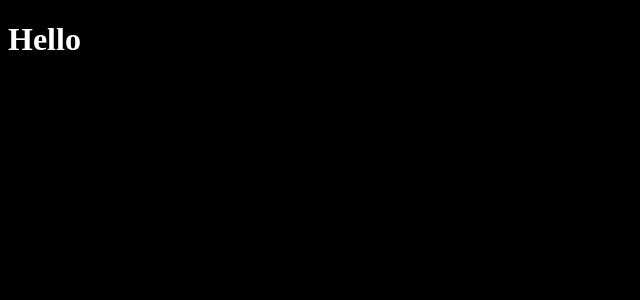
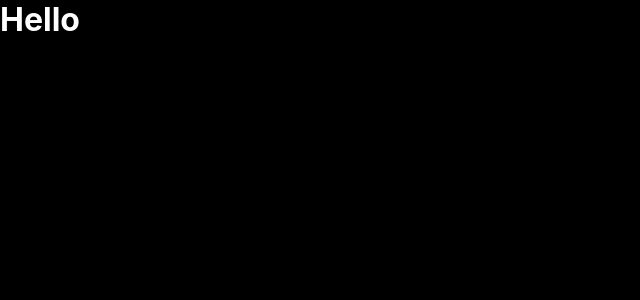
Before and after one commit to mattchupp/mattchupp, a Next.js app: page / in a window 1280 px wide. Shown: the top 300 px of the page, without its empty margins (0-640 px from the left). Built offline with nearby package versions, Linux system fonts and the light colour scheme.

Commit message:
reset, system fonts

```diff
--- a/pages/css/styles.css
+++ b/pages/css/styles.css
@@ -1,4 +1,13 @@
+/* Reset */
+* {
+  padding: 0;
+  margin: 0;
+  box-sizing: border-box;
+}
+
 body {
+  font-family: -apple-system, BlinkMacSystemFont, 'Segoe UI', Roboto, Oxygen,
+                Ubuntu, Cantarell, 'Open Sans', 'Helvetica Neue', sans-serif;
   background-color: black;
   color: white;
 }
```
